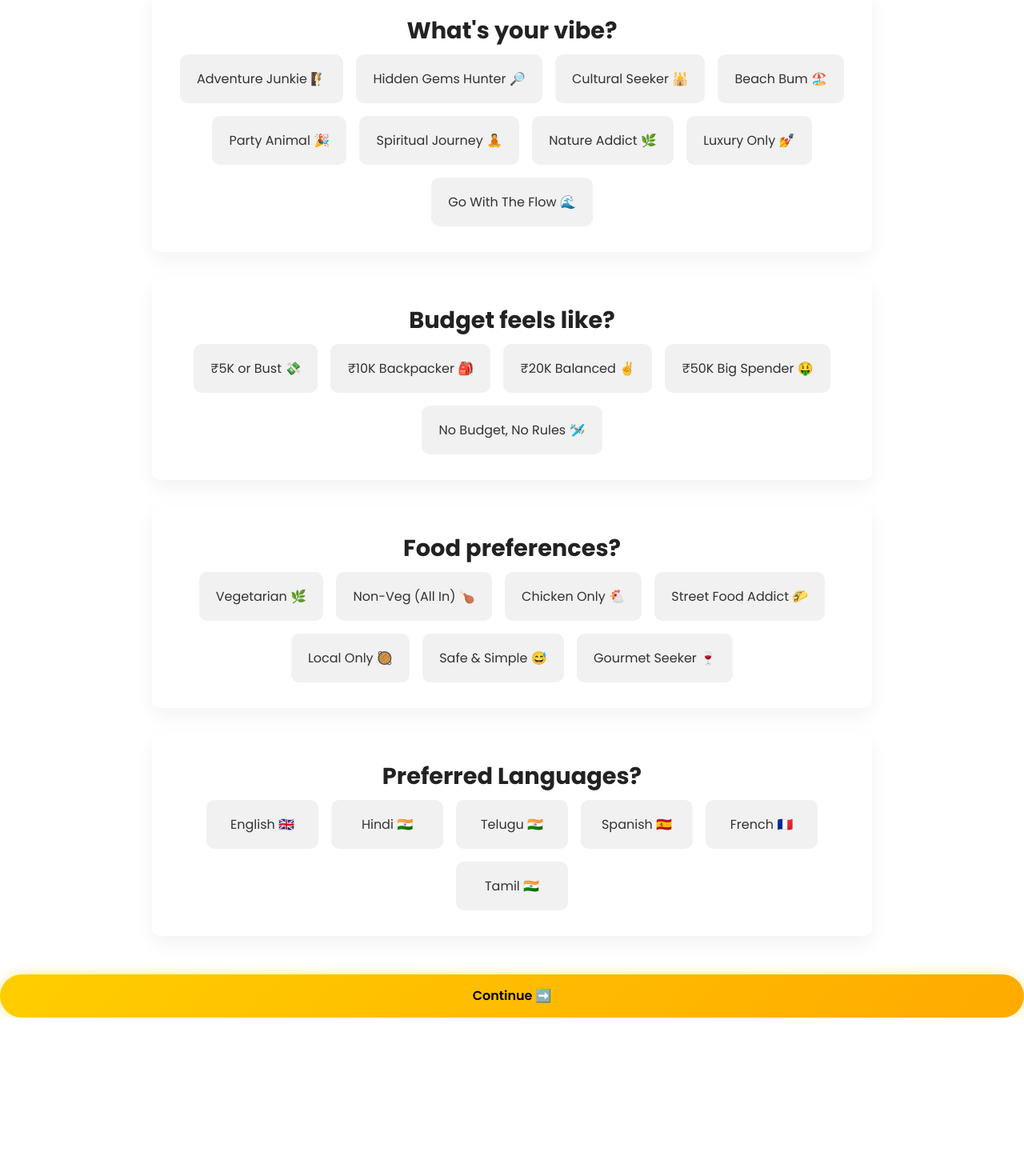
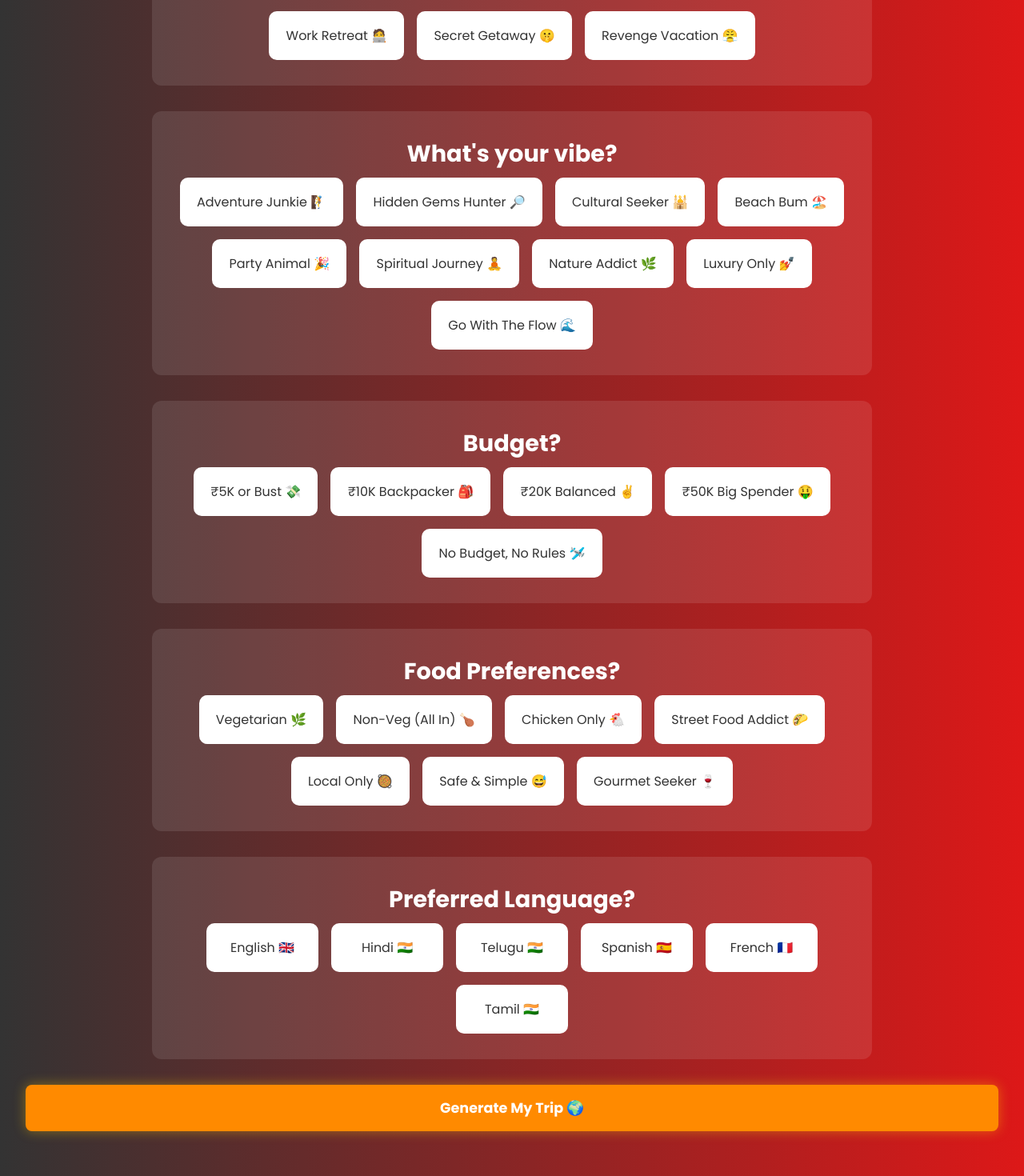
Before and after one commit to hemanth-poondla/tripwizard, a React (Create React App) app: page /wizard in a window 1280 px wide. Shown: the part 300-1770 px from the top of the page at 80% size. Before the commit the page ends 1572 px from the top, so only its background shows below. Built offline with nearby package versions, Linux system fonts and the light colour scheme.

Commit message:
updated wizard widget and themes

```diff
--- a/src/components/itineraryWizard/MultiSelectCardSection.jsx
+++ b/src/components/itineraryWizard/MultiSelectCardSection.jsx
@@ -1,11 +1,34 @@
-import React from 'react';
+import React, { useEffect } from 'react';
 import './SectionStyles.css';
 
-export default function MultiSelectCardSection({ title, subtitle, options, selected, setSelected }) {
+export default function MultiSelectCardSection({
+  title,
+  subtitle,
+  options,
+  selected,
+  setSelected,
+  singleSelect = false,
+  sectionKey
+}) {
+  useEffect(() => {
+    const saved = localStorage.getItem(sectionKey);
+    if (saved) {
+      setSelected(JSON.parse(saved));
+    }
+  }, [sectionKey, setSelected]);
+
+  useEffect(() => {
+    localStorage.setItem(sectionKey, JSON.stringify(selected));
+  }, [selected, sectionKey]);
+
   const toggleOption = (val) => {
-    setSelected((prev) =>
-      prev.includes(val) ? prev.filter((v) => v !== val) : [...prev, val]
-    );
+    if (singleSelect) {
+      setSelected([val]);
+    } else {
+      setSelected((prev) =>
+        prev.includes(val) ? prev.filter((v) => v !== val) : [...prev, val]
+      );
+    }
   };
 
   return (
--- a/src/components/itineraryWizard/SectionStyles.css
+++ b/src/components/itineraryWizard/SectionStyles.css
@@ -1,25 +1,35 @@
+.wizard-page {
+  min-height: 100vh;
+  padding: 2rem;
+  transition: background 0.6s ease-in-out;
+  color: white;
+  font-family: 'Segoe UI', sans-serif;
+}
+
+.wizard-page.adventure { background: linear-gradient(to right, #1e3c72, #2a5298); }
+.wizard-page.beach { background: linear-gradient(to right, #56ccf2, #2f80ed); }
+.wizard-page.party { background: linear-gradient(to right, #ff416c, #ff4b2b); }
+.wizard-page.culture { background: linear-gradient(to right, #d38312, #a83279); }
+.wizard-page.default { background: linear-gradient(to right, #333333, #dd1818); }
+
 .section-block {
   padding: 2rem;
   max-width: 900px;
   margin: auto;
-  color: #222;
   text-align: center;
-  background: #fff;
+  background: rgba(255, 255, 255, 0.1);
   border-radius: 12px;
-  box-shadow: 0 10px 25px rgba(0, 0, 0, 0.05);
   margin-bottom: 2rem;
 }
 
 .section-block h2 {
   font-size: 1.8rem;
   margin-bottom: 0.5rem;
-  color: #222;
 }
 
 .section-sub {
   font-size: 1rem;
   margin-bottom: 2rem;
-  color: #555;
 }
 
 .card-grid {
@@ -30,7 +40,7 @@
 }
 
 .card {
-  background: #f1f1f1;
+  background: #fff;
   border: 2px solid transparent;
   padding: 1rem 1.2rem;
   border-radius: 10px;
@@ -43,14 +53,31 @@
 }
 
 .card:hover {
-  background-color: #fafafa;
+  background-color: #eee;
   border-color: #888;
 }
 
 .card.selected {
-  background: linear-gradient(135deg, #ffcc70, #ff8a00);
-  color: white;
+  background: #ffaa00;
+  color: black;
   border-color: #ff8a00;
   font-weight: bold;
   transform: scale(1.05);
 }
+
+.btn-cta {
+  background: #ff8a00;
+  padding: 1rem 2rem;
+  border: none;
+  color: white;
+  border-radius: 8px;
+  font-size: 1.1rem;
+  cursor: pointer;
+  margin: 2rem auto;
+  display: block;
+  font-weight: bold;
+}
+
+.btn-cta.danger {
+  background: #e63946;
+}
--- a/src/components/itineraryWizard/Wizard.jsx
+++ b/src/components/itineraryWizard/Wizard.jsx
@@ -1,4 +1,4 @@
-import React, { useState } from 'react';
+import React, { useState, useEffect } from 'react';
 import MultiSelectCardSection from './MultiSelectCardSection';
 import {
   groupOptions,
@@ -15,20 +15,77 @@ export default function Wizard() {
   const [budget, setBudget] = useState([]);
   const [food, setFood] = useState([]);
   const [languages, setLanguages] = useState([]);
+  const [theme, setTheme] = useState("default");
+
+  useEffect(() => {
+    if (vibes.includes("adventure")) setTheme("adventure");
+    else if (vibes.includes("beach")) setTheme("beach");
+    else if (vibes.includes("nightlife")) setTheme("party");
+    else if (vibes.includes("culture")) setTheme("culture");
+    else setTheme("default");
+  }, [vibes]);
+
+  const generatePrompt = () => {
+    return `Plan a trip for a group type: ${groupType.join(", ")}, who enjoy ${vibes.join(", ")} with a budget of ${budget.join(", ")} per person.
+They prefer food styles like ${food.join(", ")} and speak ${languages.join(", ")}.`;
+  };
+
+  const handleLogout = () => {
+    localStorage.clear();
+    window.location.reload();
+  };
 
   return (
-    <div className="wizard-page dark">
-      <MultiSelectCardSection title="Who's coming with you?" options={groupOptions} selected={groupType} setSelected={setGroupType} />
-      <MultiSelectCardSection title="What's your vibe?" options={travelVibeOptions} selected={vibes} setSelected={setVibes} />
-      <MultiSelectCardSection title="Budget feels like?" options={budgetOptions} selected={budget} setSelected={setBudget} />
-      <MultiSelectCardSection title="Food preferences?" options={foodOptions} selected={food} setSelected={setFood} />
-      <MultiSelectCardSection title="Preferred Languages?" options={languageOptions} selected={languages} setSelected={setLanguages} />
+    <div className={`wizard-page ${theme}`}>
+      <button onClick={handleLogout} className="btn-cta danger">Logout</button>
 
-      <button className="btn-cta" onClick={() => {
-        console.log({
-          groupType, vibes, budget, food, languages
-        });
-      }}>Continue ➡️</button>
+      <MultiSelectCardSection
+        title="Who's coming with you?"
+        options={groupOptions}
+        selected={groupType}
+        setSelected={setGroupType}
+        sectionKey="groupType"
+      />
+
+      <MultiSelectCardSection
+        title="What's your vibe?"
+        options={travelVibeOptions}
+        selected={vibes}
+        setSelected={setVibes}
+        sectionKey="vibes"
+      />
+
+      <MultiSelectCardSection
+        title="Budget?"
+        options={budgetOptions}
+        selected={budget}
+        setSelected={setBudget}
+        sectionKey="budget"
+        singleSelect={true}
+      />
+
+      <MultiSelectCardSection
+        title="Food Preferences?"
+        options={foodOptions}
+        selected={food}
+        setSelected={setFood}
+        sectionKey="food"
+      />
+
+      <MultiSelectCardSection
+        title="Preferred Language?"
+        options={languageOptions}
+        selected={languages}
+        setSelected={setLanguages}
+        sectionKey="languages"
+      />
+
+      <button
+        onClick={() => alert(generatePrompt())}
+        className="btn-cta"
+      >
+        Generate My Trip 🌍
+      </button>
     </div>
   );
 }
```
